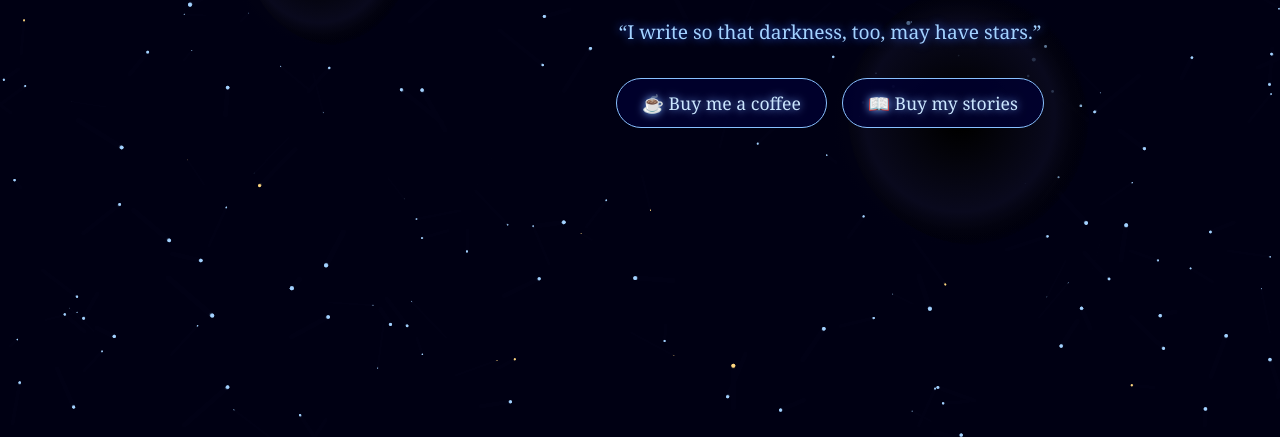
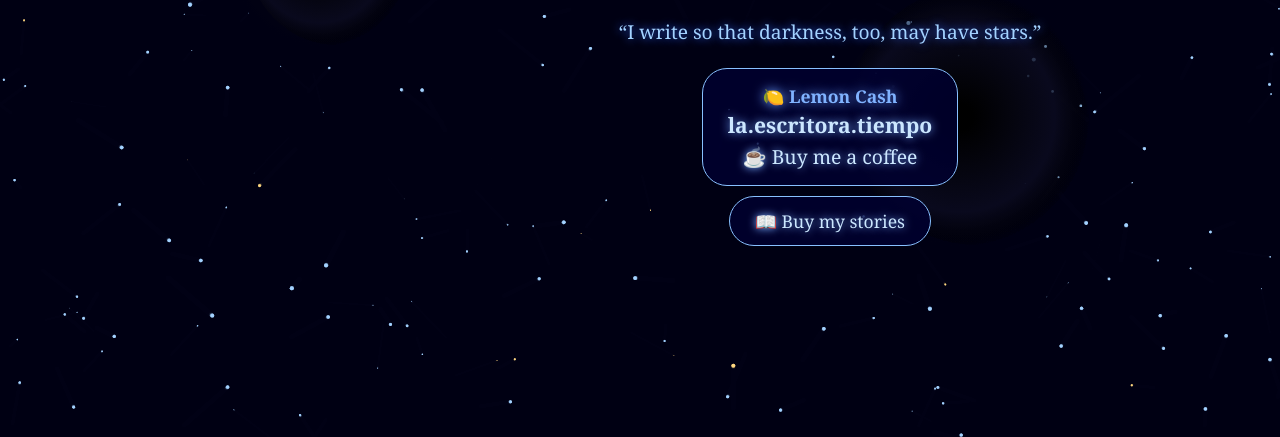
Before and after one commit to laescritoradeltiempo/laescritoradeltiempo.github.io, a plain HTML site: page index.html in a window 1280 px wide. Shown: the part 363-800 px from the top of the page. Drawn offline with Linux system fonts and the light colour scheme.

Commit message:
Add 'Buy me a coffee' button with Lemon Cash

```diff
--- a/index.html
+++ b/index.html
@@ -119,6 +119,50 @@ canvas {
   z-index: -1;
 }
 
+/* Botón Buy me a coffee con Lemon Cash y alias */
+.lemon-btn {
+  display: flex;
+  flex-direction: column;
+  align-items: center;
+  justify-content: center;
+  background-color: rgba(0, 0, 50, 0.8);
+  border: 1px solid #88c0ff;
+  border-radius: 25px;
+  padding: 15px 25px;
+  color: #cce7ff;
+  font-size: 1.1em;
+  text-decoration: none;
+  text-shadow: 0 0 8px #77aaff;
+  transition: all 0.3s ease;
+  text-align: center;
+}
+
+.lemon-btn:hover {
+  background-color: #3380ff;
+  color: white;
+  box-shadow: 0 0 20px #66aaff;
+}
+
+.lemon-title {
+  font-size: 1em;
+  font-weight: bold;
+  color: #80b3ff;
+  text-shadow: 0 0 12px #6699ff;
+  margin-bottom: 2px;
+}
+
+.lemon-alias {
+  font-size: 1.2em;
+  font-weight: bold;
+  color: #cce7ff;
+  text-shadow: 0 0 10px #77aaff;
+  margin-bottom: 4px;
+}
+
+.lemon-text {
+  font-size: 1.1em;
+}
+
 @media (max-width: 900px) {
   .container {
     flex-direction: column;
@@ -162,10 +206,18 @@ canvas {
       <h1>The Writer of Time</h1>
       <h2>by Yby H.</h2>
       <p>“I write so that darkness, too, may have stars.”</p>
+
+      <!-- Botón Buy me a coffee con Lemon Cash y alias -->
+      <a href="invitamecafecito.html" target="_blank" class="btn lemon-btn">
+        <div class="lemon-title">🍋 Lemon Cash</div>
+        <div class="lemon-alias">la.escritora.tiempo</div>
+        <div class="lemon-text">☕ Buy me a coffee</div>
+      </a>
+
       <div class="buttons">
-        <a href="invitamecafecito.html" target="_blank" class="btn">☕ Buy me a coffee</a>
         <a href="https://www.amazon.com/author/laescritoradeltiempo" target="_blank" class="btn">📖 Buy my stories</a>
       </div>
+
     </div>
   </div>
 </div>
```
